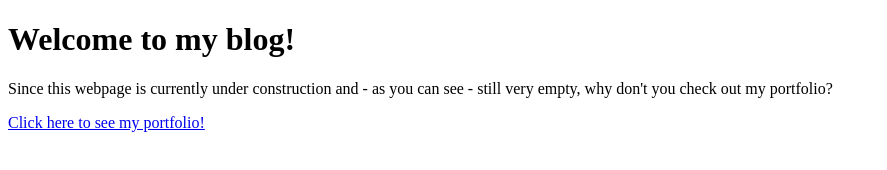
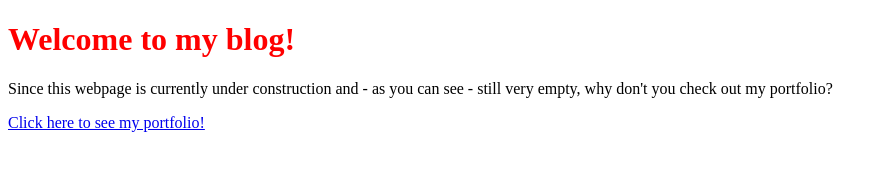
Before and after one commit to catherinejoyc/blog, a plain HTML site: page index.html in a window 1280 px wide. Shown: the whole page, without its empty margins (0-887 px from the left). Drawn offline with Linux system fonts and the light colour scheme.

Commit message:
update index

```diff
--- a/index.html
+++ b/index.html
@@ -1,7 +1,7 @@
 <!DOCTYPE html>
-<html>
+<html lang="en">
   <body>
-    <h1>Welcome to my blog!</h1>
+    <h1 style="color:red;">Welcome to my blog!</h1>
     <p>Since this webpage is currently under construction and - as you can see - still very empty, why don't you check out my portfolio?</p>
     <a href="https://catherinejoyc.github.io/web-portfolio/">Click here to see my portfolio!</a>
 
```
